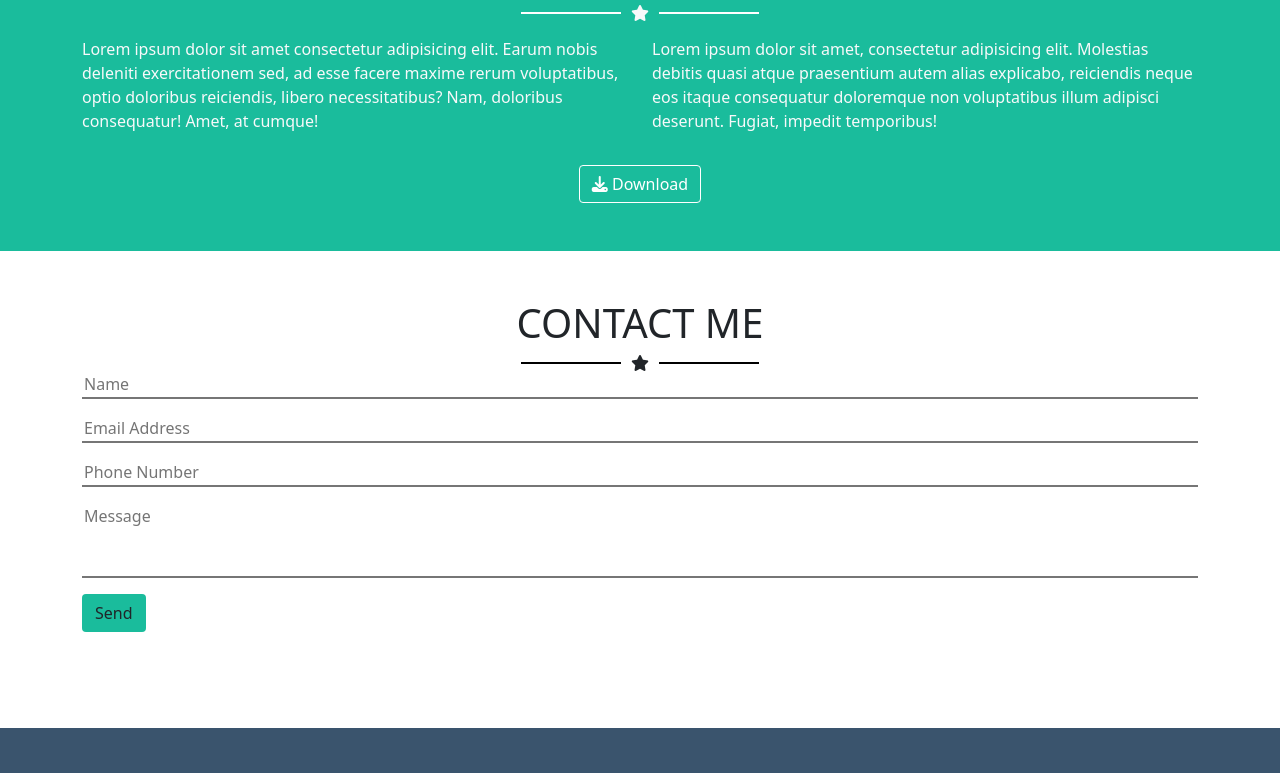
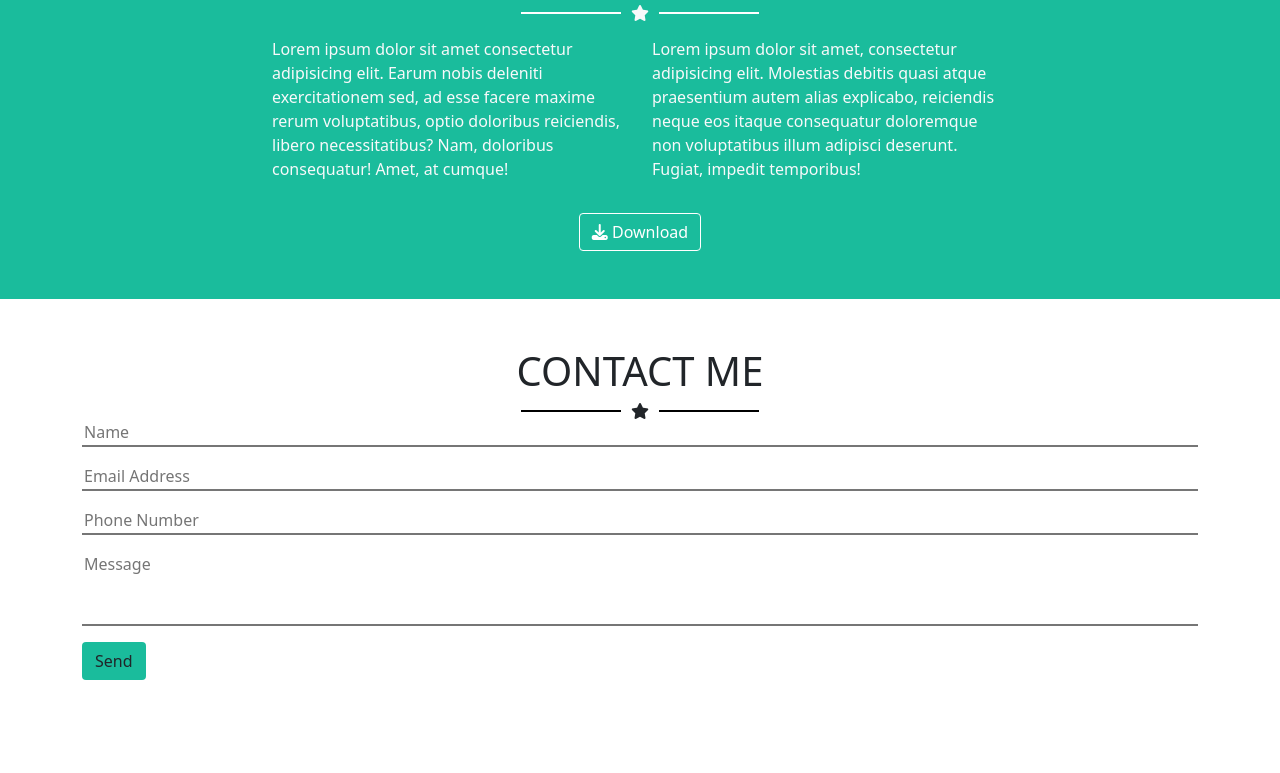
Before and after one commit to Edoardo22/html-css-bootstrap-freelancer, a plain HTML site: page index.html in a window 1280 px wide. Shown: the part 1303-2076 px from the top of the page. Drawn offline with nearby package versions, Linux system fonts and the light colour scheme.

Commit message:
es finito+bonus

```diff
--- a/index.html
+++ b/index.html
@@ -91,12 +91,12 @@
         </div>
         <div class="container">
             <div class="row align-items-center justify-content-center text-light pt-3">
-                <div class="col col-12 col-sm-12 col-md-6 col-lg-6 mb-3">
+                <div class="col col-12 col-sm-12 col-md-4 col-lg-4 mb-3">
                     Lorem ipsum dolor sit amet consectetur adipisicing elit. Earum nobis deleniti exercitationem sed, ad
                     esse facere maxime rerum voluptatibus, optio doloribus reiciendis, libero necessitatibus? Nam,
                     doloribus consequatur! Amet, at cumque!
                 </div>
-                <div class=" col col-12 col-sm-12 col-md-6 col-lg-6  mb-3">
+                <div class=" col col-12 col-sm-12 col-md-4 col-lg-4  mb-3">
                     Lorem ipsum dolor sit amet, consectetur adipisicing elit. Molestias debitis quasi atque praesentium
                     autem alias explicabo, reiciendis neque eos itaque consequatur doloremque non voluptatibus illum
                     adipisci deserunt. Fugiat, impedit temporibus!
```
